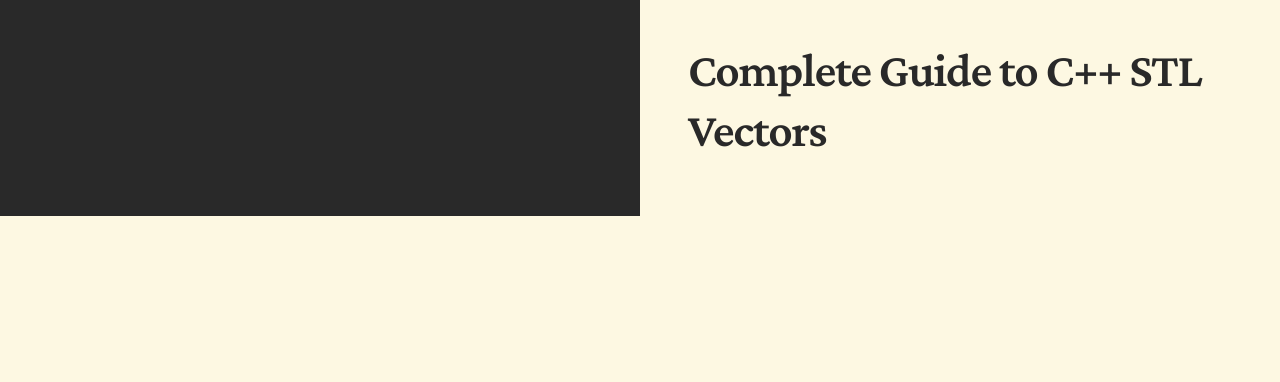
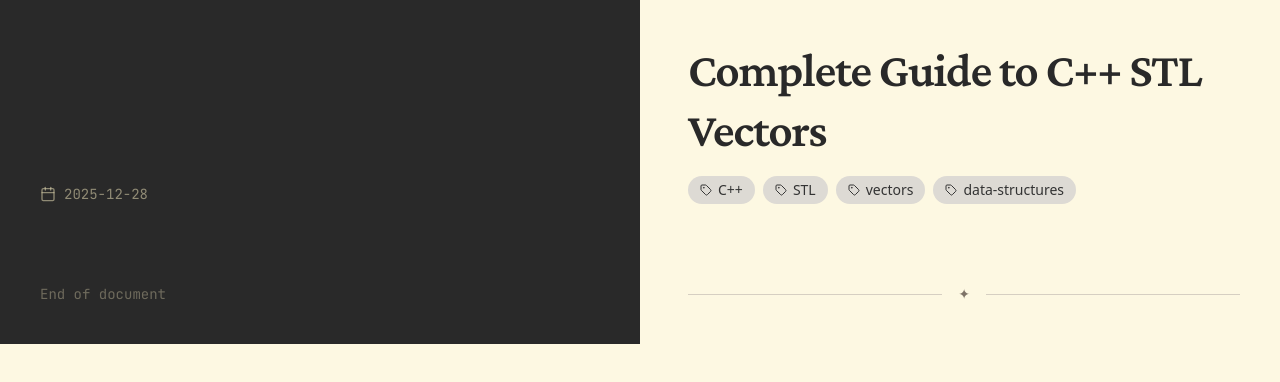
Before and after one commit to bhaveshsinghal95182/blog-site, a Next.js app: page /blog in a window 1280 px wide. Shown: the top 382 px of the page. Built offline with nearby package versions, Linux system fonts and the light colour scheme.

Commit message:
feat: footer added

```diff
--- a/src/components/CodeDocViewer/CodeDocViewer.tsx
+++ b/src/components/CodeDocViewer/CodeDocViewer.tsx
@@ -4,6 +4,7 @@ import { Calendar, Tag } from "lucide-react";
 interface CodeDocViewerProps {
   entry: BlogEntry;
   header?: React.ReactNode; // custom header component
+  footer?: React.ReactNode; // custom footer component
   showMeta?: boolean; // meta information (date, tags)
   classNames?: string;
 }
@@ -11,7 +12,8 @@ interface CodeDocViewerProps {
 export function CodeDocViewer({
   entry,
   header,
-  showMeta,
+  footer,
+  showMeta = true,
   classNames,
 }: CodeDocViewerProps) {
   return (
@@ -54,7 +56,20 @@ export function CodeDocViewer({
 
       {/* Todo: implement the sections logic */}
 
-      {/* Todo: Implement a footer */}
+      {footer ?? (
+        <footer className="grid grid-cols-1 lg:grid-cols-2">
+          <div className="bg-code-bg p-6 lg:p-10">
+            <p className="text-code-fg/40 text-sm font-mono">End of document</p>
+          </div>
+          <div className="bg-background p-6 lg:p-10 lg:pl-12">
+            <div className="flex items-center gap-4">
+              <div className="h-px flex-1 bg-border" />
+              <span className="text-muted-foreground text-sm">✦</span>
+              <div className="h-px flex-1 bg-border" />
+            </div>
+          </div>
+        </footer>
+      )}
     </article>
   );
 }
```
